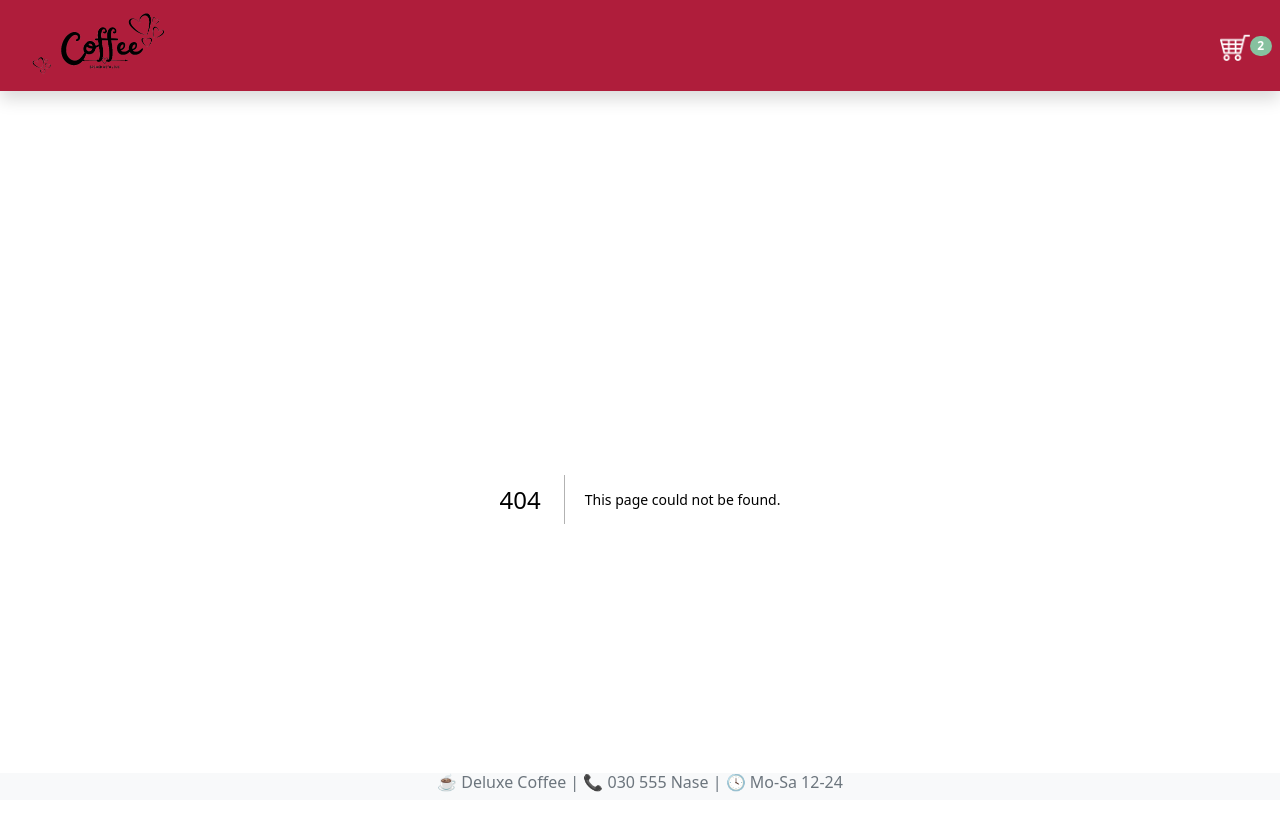
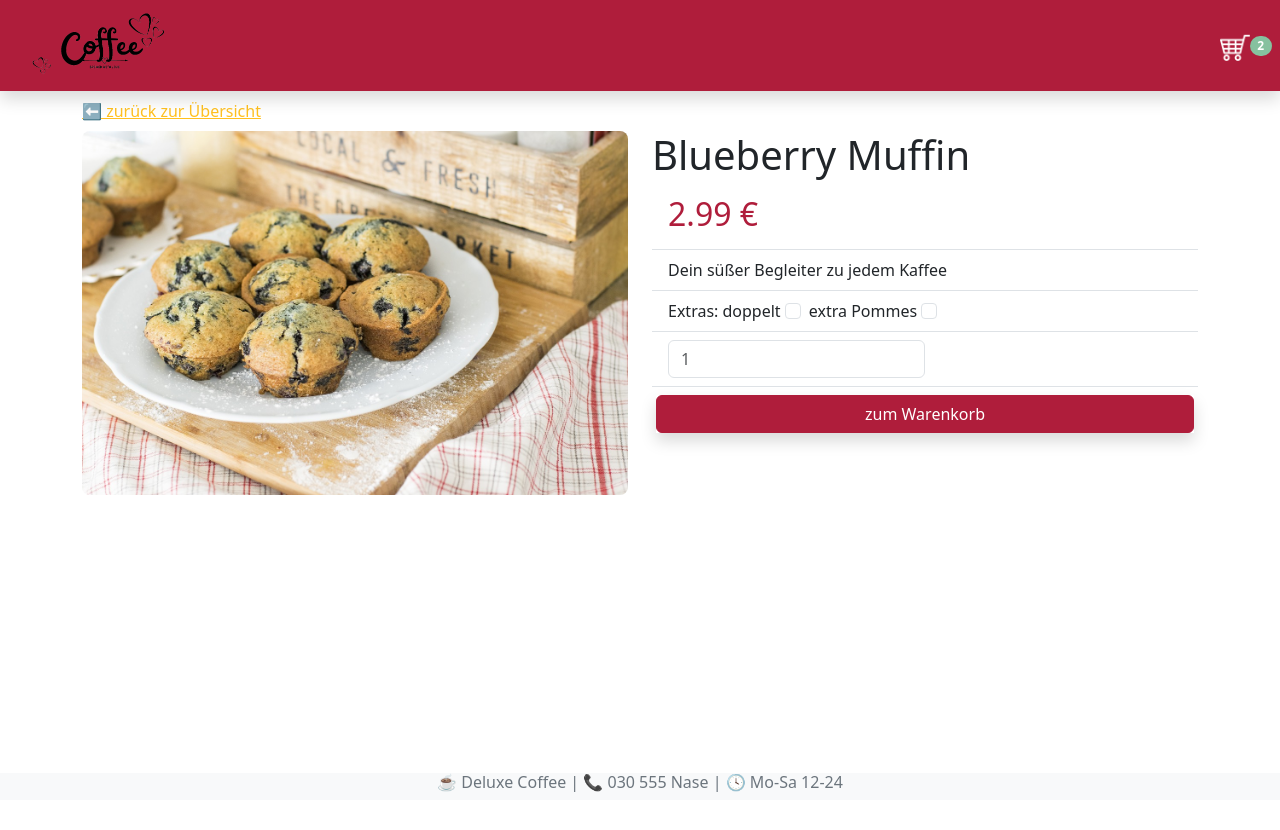
Before and after one commit to devchristiansimon/coffeeshop, a Next.js app: page /produkt/blueberrymuffin in a window 1280 px wide. Before the commit this address had no page. Shown: the top 830 px of the page. After the commit the page ends 800 px from the top, so only its background shows below. Built offline with nearby package versions, Linux system fonts and the light colour scheme.

Commit message:
feat: dynamic product pages

```diff
--- a/components/Produktliste.jsx
+++ b/components/Produktliste.jsx
@@ -9,7 +9,7 @@ export default function Produktliste() {
         {jsondb.produkte.map((produkt) => (
           <div key={produkt.name} className="mt-3 col">
             <Card>
-              <Link href={`/produkt/${produkt.url}`} passHref>
+              <Link href={`/produkt/${produkt.url}`}>
                 <Card.Img variant="top" src={produkt.bild} />
               </Link>
               <Card.Body>
--- /dev/null
+++ b/pages/produkt/[url].jsx
@@ -0,0 +1,69 @@
+import { useRouter } from "next/router";
+import jsondb from "../../jsondb/produkte";
+import Link from "next/link";
+import Image from "next/image";
+import { ListGroup, Button, ListGroupItem } from "react-bootstrap";
+
+export default function Produktseite() {
+  const router = useRouter();
+  const { url } = router.query;
+  const produkt = jsondb.produkte.find((a) => a.url === url);
+
+  if (!produkt) {
+    return (
+      <div>
+        <h2>Produkt nicht vorhanden!</h2>
+      </div>
+    );
+  }
+  return (
+    <div>
+      <div className="text-dark">
+        <Link href="/" legacyBehavior>
+          <a>⬅️ zurück zur Übersicht</a>
+        </Link>
+      </div>
+
+      <div className="row row-cols-2 mt-2">
+        <div>
+          <Image
+            className="rounded-3"
+            src={produkt.bild}
+            alt={produkt.name}
+            width={300}
+            height={400}
+            layout="responsive"
+          />
+        </div>
+        <div>
+          <h1>{produkt.name}</h1>
+          <ListGroup variant="flush">
+            <ListGroupItem>
+              <h2 className="text-danger">{produkt.preis} €</h2>
+            </ListGroupItem>
+            <ListGroupItem>{produkt.beschreibung}</ListGroupItem>
+            <ListGroupItem>
+              Extras: doppelt{" "}
+              <input className="form-check-input me-2" type="checkbox" />
+              extra Pommes{" "}
+              <input className="form-check-input me-2" type="checkbox" />
+            </ListGroupItem>
+            <ListGroupItem>
+              <input
+                className="form-control w-50"
+                type="number"
+                placeholder="1"
+                min="1"
+              ></input>
+            </ListGroupItem>
+            <ListGroupItem>
+              <div className="row shadow">
+                <Button variant="danger">zum Warenkorb</Button>
+              </div>
+            </ListGroupItem>
+          </ListGroup>
+        </div>
+      </div>
+    </div>
+  );
+}
--- a/styles/Home.module.css
+++ b/styles/Home.module.css
@@ -13,7 +13,6 @@
   align-items: inherit;
   font-size: 0.85rem;
   max-width: var(--max-width);
-  width: 100%;
   z-index: 2;
   font-family: var(--font-mono);
 }
@@ -43,7 +42,6 @@
   display: grid;
   grid-template-columns: repeat(4, minmax(25%, auto));
   max-width: var(--max-width);
-  width: 100%;
 }
 
 .card {
@@ -97,7 +95,7 @@
 
 .center::before,
 .center::after {
-  content: '';
+  content: "";
   left: 50%;
   position: absolute;
   filter: blur(45px);
@@ -168,7 +166,6 @@
     display: flex;
     justify-content: center;
     position: fixed;
-    width: 100%;
   }
 
   .description p {
--- a/styles/custom.scss
+++ b/styles/custom.scss
@@ -1,4 +1,12 @@
 $danger: #af1d3b;
 $success: #86c19f;
+$primary: #ffc01f;
+
+a:active {
+  color: black;
+}
+a:visited {
+  color: black;
+}
 
 @import "../node_modules/bootstrap/scss/bootstrap";
```
